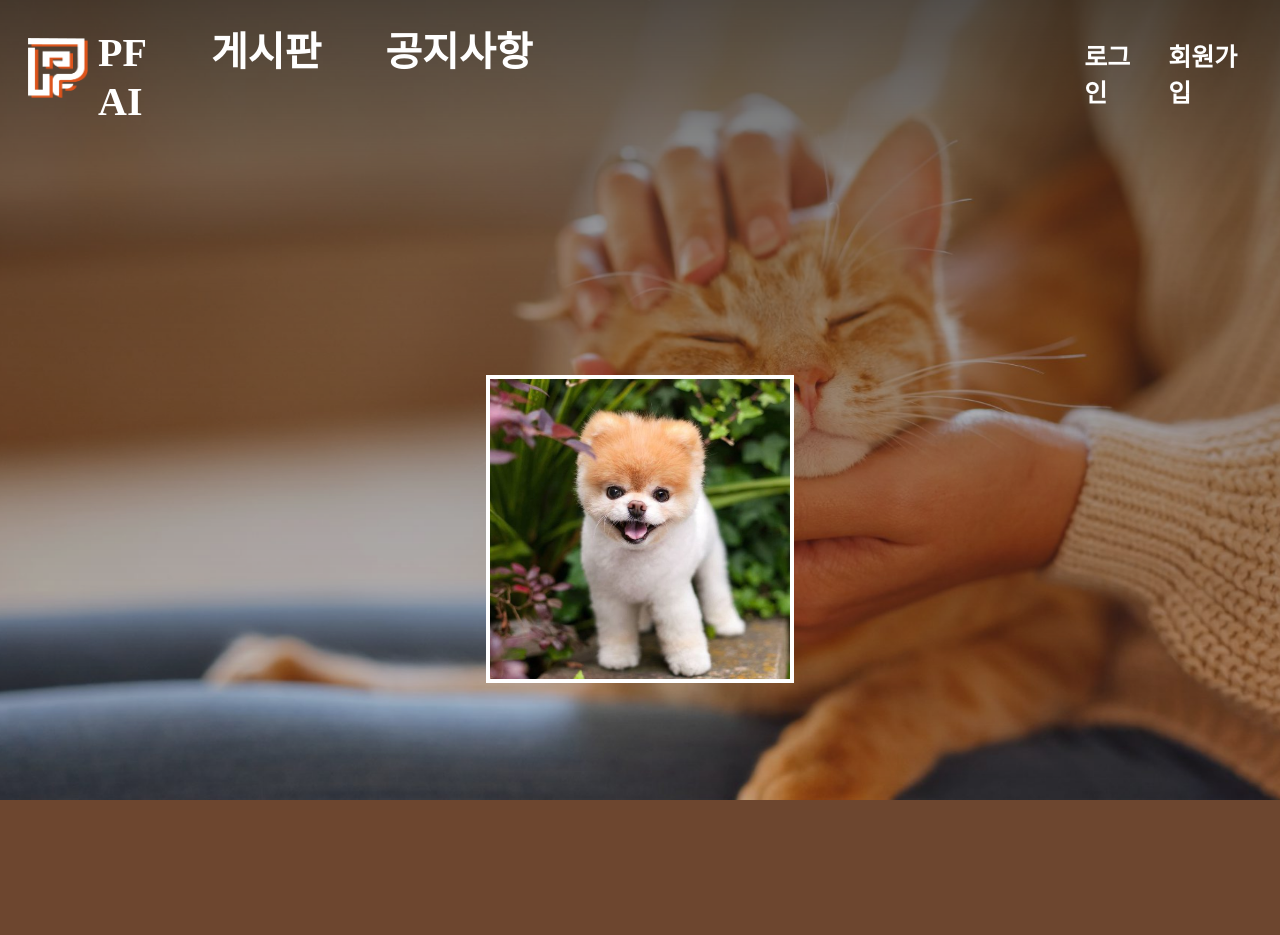
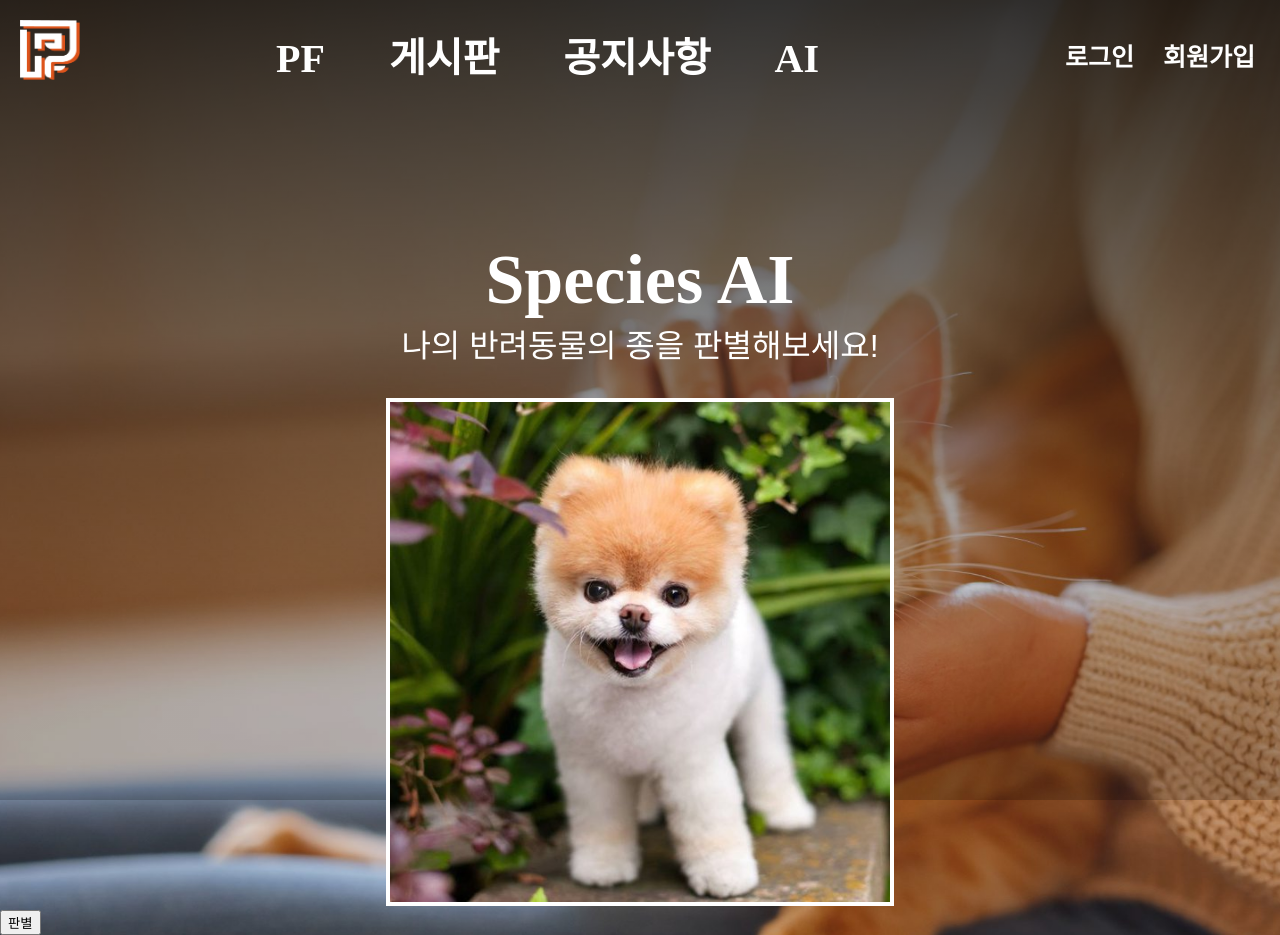
Before and after one commit to Yun-Seong-Geon/php.pj, a PHP site: page /ai.html in a window 1280 px wide. Before the commit the page ends 800 px from the top, so only its background shows below. Run offline with PHP 8.4, Linux system fonts and the light colour scheme; some web fonts are replaced.

Commit message:
ai.html submit form

```diff
--- a/frontend/ai/ai.css
+++ b/frontend/ai/ai.css
@@ -6,6 +6,8 @@
 
 body{
     font-family: 'SKYBORI';
+    margin: 0;
+    padding: 0;
     background: url('../img/ai.png') center/cover no-repeat fixed;
 
 }
@@ -18,7 +20,7 @@
     width: 100%;
     height: 100%;
     z-index: -1;
-    background: linear-gradient(rgba(0, 0, 0, 0.65), rgba(0, 0, 0, 0.4), rgba(0, 0, 0, 0.3), rgba(0, 0, 0, 0.2),rgba(0, 0, 0, 0));
+    background: linear-gradient(rgba(0, 0, 0, 0.8), rgba(0, 0, 0, 0.6), rgba(0, 0, 0, 0.4), rgba(0, 0, 0, 0.2),rgba(0, 0, 0, 0.2)); /* 그라데이션 */
 }
 
 .Top_bar{
@@ -44,8 +46,8 @@
 
 .TopBar_middle{
     margin: auto;
-    margin-right: 450px;
 }
+
 .TopBar_middle a{
     margin-right: 60px;
 }
@@ -61,32 +63,23 @@
 
 .AI_image{
     border: 4px solid rgb(255, 255, 255);
-    height: 300px;
-    width: 300px;
-    margin-top: 250px;
+    height: 500px;
+    width: 500px;
 }
 
-
-
-.TopBar_right_button {
-    font-size: 25px;
-    font-weight: bold;
-    text-decoration: none;
-    margin-right: 25px;
-    background: none; /* 버튼 배경 제거 */
-    border: none; /* 버튼 테두리 제거 */
-    cursor: pointer; /* 클릭 가능한 커서 스타일 */
-    color: rgb(255, 255, 255); /* 글자 색상 */
-    font-family: 'SKYBORI'; /* 폰트 적용 */
+.font_a{
+    font-size: 70px;
+    color: white;
+    margin-bottom: 0;
+    margin-top: 150px;
+    text-align: center;
 }
 
-.TopBar_right {
-    display: flex; /* Flexbox 레이아웃 사용 */
-    align-items: center; /* 아이템들을 세로 중앙에 정렬 */
-    /* 기타 스타일 */
+.font_b{
+    font-size: 32px;
+    font-weight: lighter;
+    font-family: sans-serif;
+    color: white;
+    margin-top: 0;
+    text-align: center;
 }
-
-.TopBar_right .user-greeting {
-    margin-right: 15px; /* 닉네임과 로그아웃 버튼 사이의 간격 */
-    /* 기타 스타일 */
-}
--- a/frontend/ai/ai.html
+++ b/frontend/ai/ai.html
@@ -28,9 +28,16 @@
         </div>
     </div>
 
+    <h1 class="font_a">Species AI</h1>
+    <h3 class="font_b">나의 반려동물의 종을 판별해보세요!</h3>
+
     <div class="image_container">
         <img src="../img/aiimage.jpg" class="AI_image" alt="이미지 없음">
     </div>
+
+    <form action="ai판별후 이미지화면" name="ai_image" method="post" >
+        <button type="submit">판별</button>
+    </form>
 </body>
 
 </html>
```
